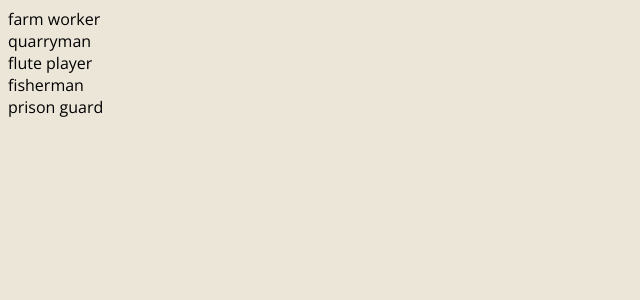
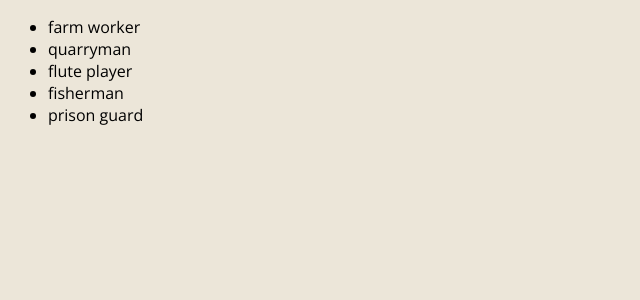
Before and after one commit to crypt096/vue3-typescript, a Vue app: page / in a window 1280 px wide. Shown: the top 300 px of the page, without its empty margins (0-640 px from the left). Built offline with nearby package versions, Linux system fonts and the light colour scheme.

Commit message:
use PropTypes from Vue

```diff
--- a/src/components/JobList.vue
+++ b/src/components/JobList.vue
@@ -1,18 +1,23 @@
 <template>
-  <div class="job" :key="job.id" v-for="job in jobs">{{ job.title }}</div>
+  <div class="job-list">
+    <ul>
+      <li v-for="job in jobs" :key="job.id">{{ job.title }}</li>
+    </ul>
+  </div>
 </template>
 
 <style scoped>
 </style>
 
 <script lang="ts">
-import { defineComponent } from "vue";
+import { defineComponent, PropType } from "vue";
+import Job from "@/types/Job";
 
 export default defineComponent({
   props: {
     jobs: {
       required: true,
-      type: Array,
+      type: Array as PropType<Job[]>,
     },
   },
 });
```
